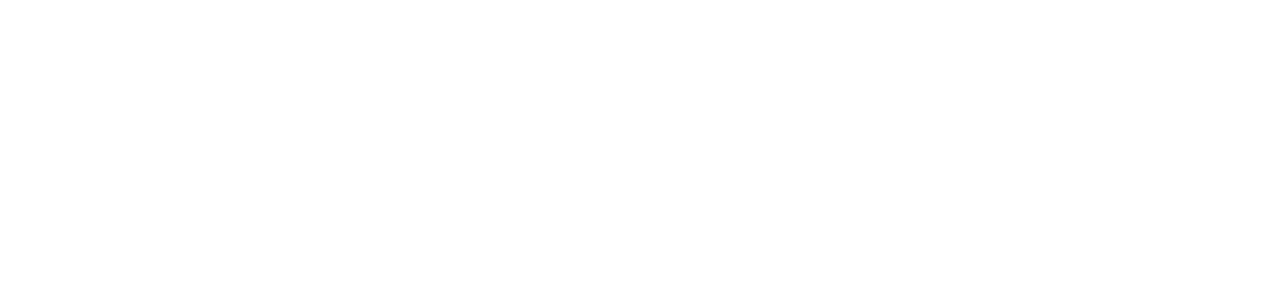
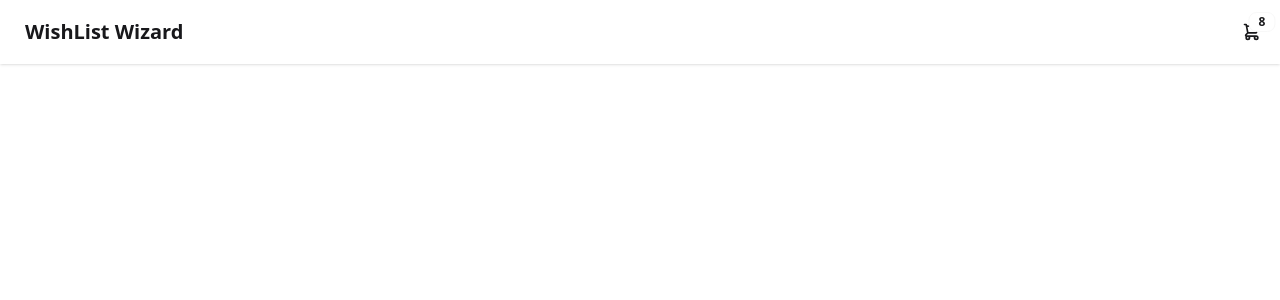
Before and after one commit to Abhijeet43/wishlist-wizard, a React (Vite) app: page / in a window 1280 px wide. Shown: the top 300 px of the page. Built offline with nearby package versions, Linux system fonts and the light colour scheme.

Commit message:
feat: add layout and navbar

```diff
--- /dev/null
+++ b/src/components/index.js
@@ -0,0 +1 @@
+export { default as Navbar } from "./nav-bar/nav-bar";
--- /dev/null
+++ b/src/components/nav-bar/nav-bar.jsx
@@ -0,0 +1,49 @@
+import { Link } from "react-router";
+
+function Navbar() {
+  return (
+    <div className="navbar bg-base-100 shadow-sm">
+      <div className="flex-1">
+        <Link className="btn btn-ghost text-xl">WishList Wizard</Link>
+      </div>
+      <div className="flex-none">
+        <div className="dropdown dropdown-end">
+          <div tabIndex={0} role="button" className="btn btn-ghost btn-circle">
+            <div className="indicator">
+              <svg
+                xmlns="http://www.w3.org/2000/svg"
+                className="h-5 w-5"
+                fill="none"
+                viewBox="0 0 24 24"
+                stroke="currentColor"
+              >
+                {" "}
+                <path
+                  strokeLinecap="round"
+                  strokeLinejoin="round"
+                  strokeWidth="2"
+                  d="M3 3h2l.4 2M7 13h10l4-8H5.4M7 13L5.4 5M7 13l-2.293 2.293c-.63.63-.184 1.707.707 1.707H17m0 0a2 2 0 100 4 2 2 0 000-4zm-8 2a2 2 0 11-4 0 2 2 0 014 0z"
+                />{" "}
+              </svg>
+              <span className="badge badge-sm indicator-item">8</span>
+            </div>
+          </div>
+          <div
+            tabIndex={0}
+            className="card card-compact dropdown-content bg-base-100 z-1 mt-3 w-52 shadow"
+          >
+            <div className="card-body">
+              <span className="text-lg font-bold">8 Items</span>
+              <span className="text-info">Subtotal: $999</span>
+              <div className="card-actions">
+                <button className="btn btn-primary btn-block">View cart</button>
+              </div>
+            </div>
+          </div>
+        </div>
+      </div>
+    </div>
+  );
+}
+
+export default Navbar;
--- /dev/null
+++ b/src/layouts/RootLayout.jsx
@@ -0,0 +1,14 @@
+import { Outlet, ScrollRestoration } from "react-router";
+import { Navbar } from "../components";
+
+function RootLayout() {
+  return (
+    <>
+      <Navbar />
+      <ScrollRestoration />
+      <Outlet />
+    </>
+  );
+}
+
+export default RootLayout;
--- a/src/routes/index.js
+++ b/src/routes/index.js
@@ -1,8 +1,10 @@
 import { createBrowserRouter } from "react-router";
+import RootLayout from "../layouts/RootLayout";
 
 const router = createBrowserRouter([
   {
     path: "/",
+    Component: RootLayout,
   },
   {
     path: "/create-wishlist",
```
